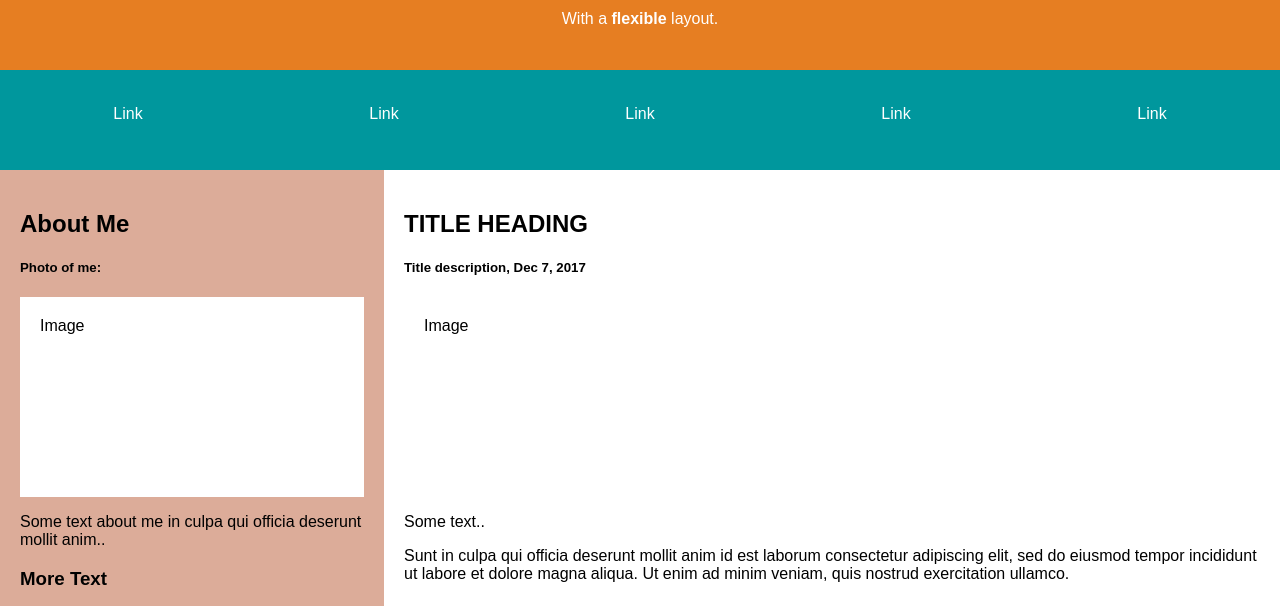
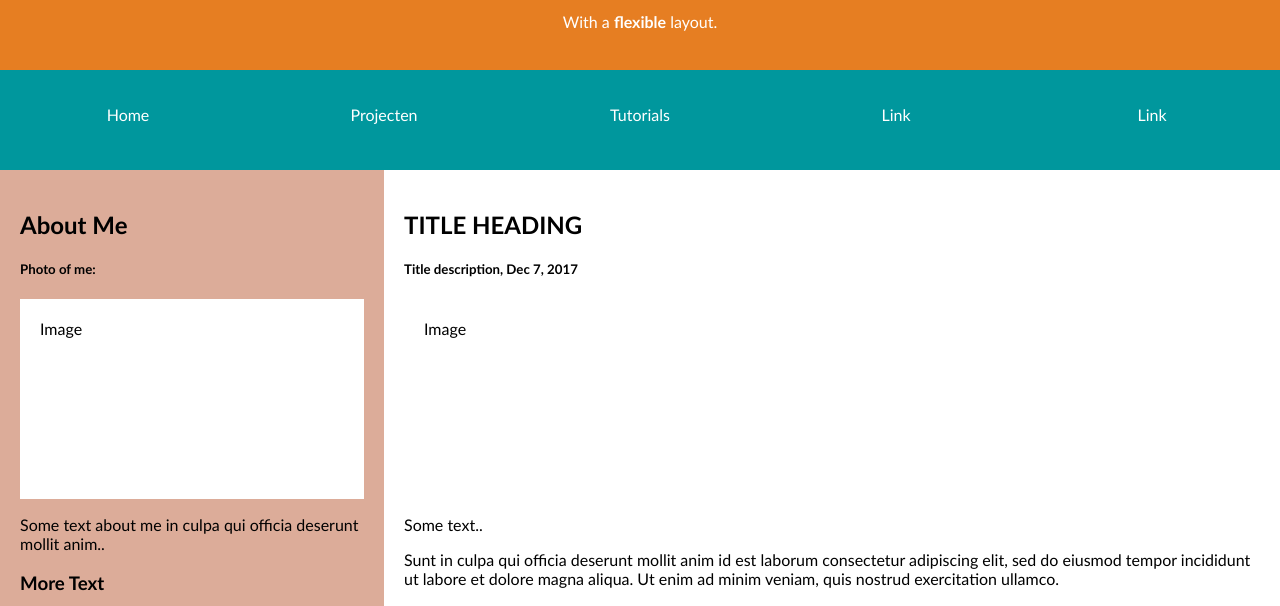
Before and after one commit to JariGraus/arduino-internet-of-things, a plain HTML site: page home.html in a window 1280 px wide. Shown: the part 130-736 px from the top of the page. Drawn offline with Linux system fonts and the light colour scheme.

Commit message:
new files

```diff
--- a/home.html
+++ b/home.html
@@ -11,7 +11,7 @@
 
 /* Style the body */
 body {
-  font-family: Arial;
+  font-family: "Gill Sans", sans-serif;
   margin: 0;
 }
 
@@ -42,7 +42,7 @@ body {
 
 /* Change color on hover */
 .navbar a:hover {
-  background-color: #ddd;
+  background-color: #ffffff;
   color: black;
 }
 
@@ -98,9 +98,9 @@ body {
 
 <!-- Navigation Bar -->
 <div class="navbar">
-  <a href="#">Link</a>
-  <a href="#">Link</a>
-  <a href="#">Link</a>
+  <a href="home.html">Home</a>
+  <a href="#">Projecten</a>
+  <a href="#">Tutorials</a>
   <a href="#">Link</a>
   <a href="#">Link</a>
 </div>
```
Also changed, not shown: projecten.html (added), tutorials.html (added).
